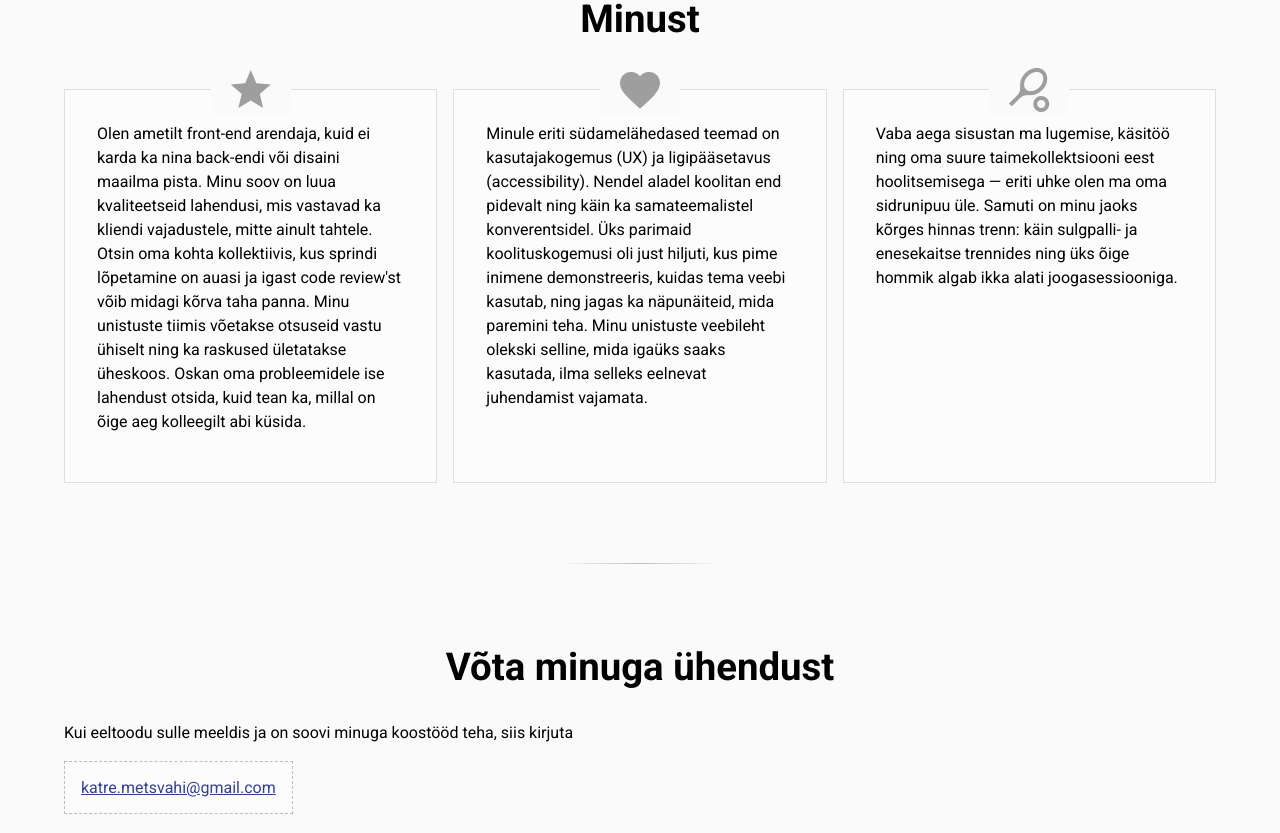
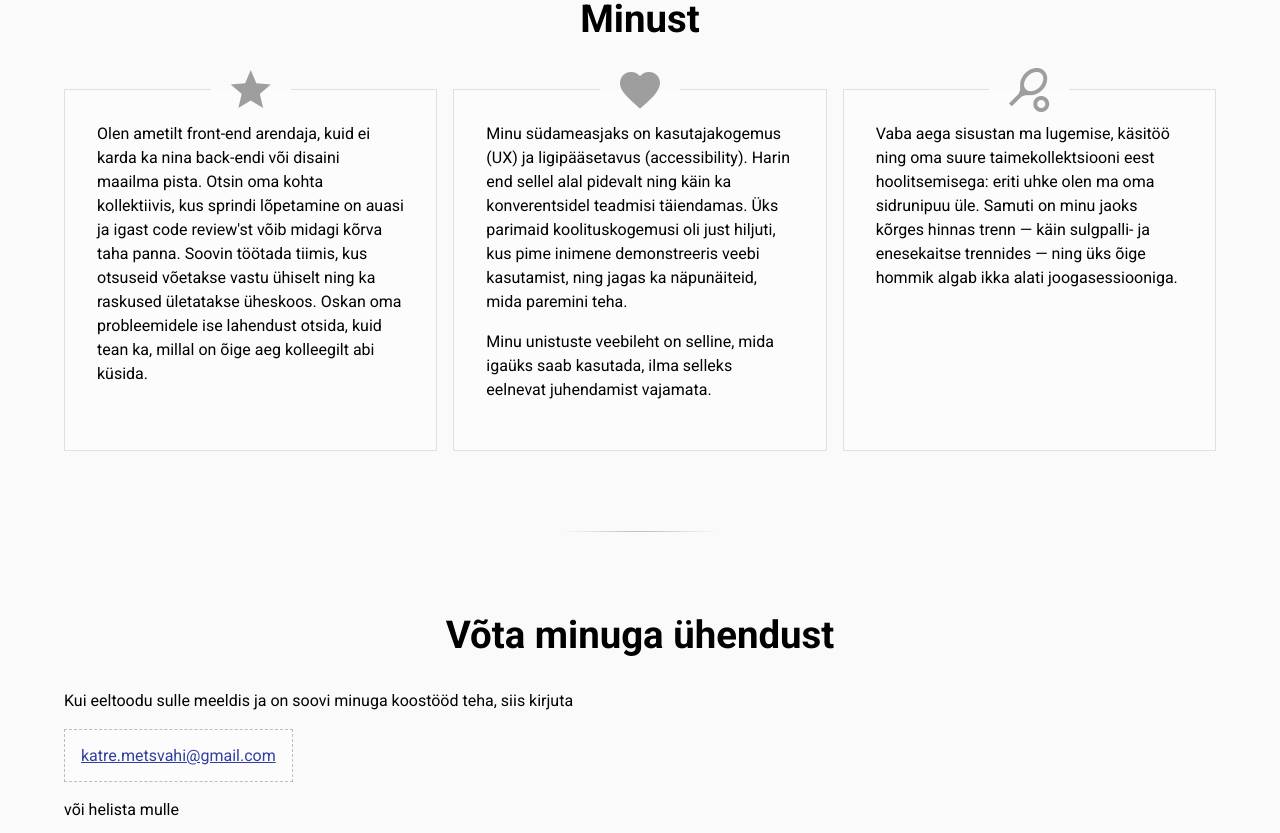
Before and after one commit to KatreMetsvahi/curriculum_vitae, a React (Create React App) app: page / in a window 1280 px wide. Shown: the part 2180-3013 px from the top of the page. Built offline with nearby package versions, Linux system fonts and the light colour scheme.

Commit message:
Reorganize about me

```diff
--- a/src/layout/AboutMe.jsx
+++ b/src/layout/AboutMe.jsx
@@ -14,7 +14,8 @@ const AboutMe = () => {
 
         <div className={'box box--with-icon'}>
           <i className="material-icons box__icon">favorite</i>
-          <p>{ aboutme.passion }</p>
+          <p>{ aboutme.passion1 }</p>
+          <p>{ aboutme.passion2 }</p>
         </div>
 
         <div className={'box box--with-icon'}>
--- a/src/static/data/aboutme.json
+++ b/src/static/data/aboutme.json
@@ -1,5 +1,6 @@
 {
-  "intro": "Olen ametilt front-end arendaja, kuid ei karda ka nina back-endi või disaini maailma pista. Minu soov on luua kvaliteetseid lahendusi, mis vastavad ka kliendi vajadustele, mitte ainult tahtele. Otsin oma kohta kollektiivis, kus sprindi lõpetamine on auasi ja igast code review'st võib midagi kõrva taha panna. Minu unistuste tiimis võetakse otsuseid vastu ühiselt ning ka raskused ületatakse üheskoos. Oskan oma probleemidele ise lahendust otsida, kuid tean ka, millal on õige aeg kolleegilt abi küsida.",
-  "passion": "Minule eriti südamelähedased teemad on kasutajakogemus (UX) ja ligipääsetavus (accessibility). Nendel aladel koolitan end pidevalt ning käin ka samateemalistel konverentsidel. Üks parimaid koolituskogemusi oli just hiljuti, kus pime inimene demonstreeris, kuidas tema veebi kasutab, ning jagas ka näpunäiteid, mida paremini teha. Minu unistuste veebileht olekski selline, mida igaüks saaks kasutada, ilma selleks eelnevat juhendamist vajamata.",
-  "hobbies": "Vaba aega sisustan ma lugemise, käsitöö ning oma suure taimekollektsiooni eest hoolitsemisega — eriti uhke olen ma oma sidrunipuu üle. Samuti on minu jaoks kõrges hinnas trenn: käin sulgpalli- ja enesekaitse trennides ning üks õige hommik algab ikka alati joogasessiooniga."
+  "intro": "Olen ametilt front-end arendaja, kuid ei karda ka nina back-endi või disaini maailma pista. Otsin oma kohta kollektiivis, kus sprindi lõpetamine on auasi ja igast code review'st võib midagi kõrva taha panna. Soovin töötada tiimis, kus otsuseid võetakse vastu ühiselt ning ka raskused ületatakse üheskoos. Oskan oma probleemidele ise lahendust otsida, kuid tean ka, millal on õige aeg kolleegilt abi küsida.",
+  "passion1": "Minu südameasjaks on kasutajakogemus (UX) ja ligipääsetavus (accessibility). Harin end sellel alal pidevalt ning käin ka konverentsidel teadmisi täiendamas. Üks parimaid koolituskogemusi oli just hiljuti, kus pime inimene demonstreeris veebi kasutamist, ning jagas ka näpunäiteid, mida paremini teha.",
+  "passion2": "Minu unistuste veebileht on selline, mida igaüks saab kasutada, ilma selleks eelnevat juhendamist vajamata.",
+  "hobbies": "Vaba aega sisustan ma lugemise, käsitöö ning oma suure taimekollektsiooni eest hoolitsemisega: eriti uhke olen ma oma sidrunipuu üle. Samuti on minu jaoks kõrges hinnas trenn — käin sulgpalli- ja enesekaitse trennides — ning üks õige hommik algab ikka alati joogasessiooniga."
 }
--- a/src/static/styles/components/_box.scss
+++ b/src/static/styles/components/_box.scss
@@ -30,7 +30,8 @@
 }
 
 .box__icon {
-  background-color: $background-color;
+  background: $background-color;
+  background: linear-gradient(0deg, lighten($background-color, .7%) 50%, $background-color 50%);
   color: $grey-dark;
   font-size: 3rem;
   left: 50%;
```
